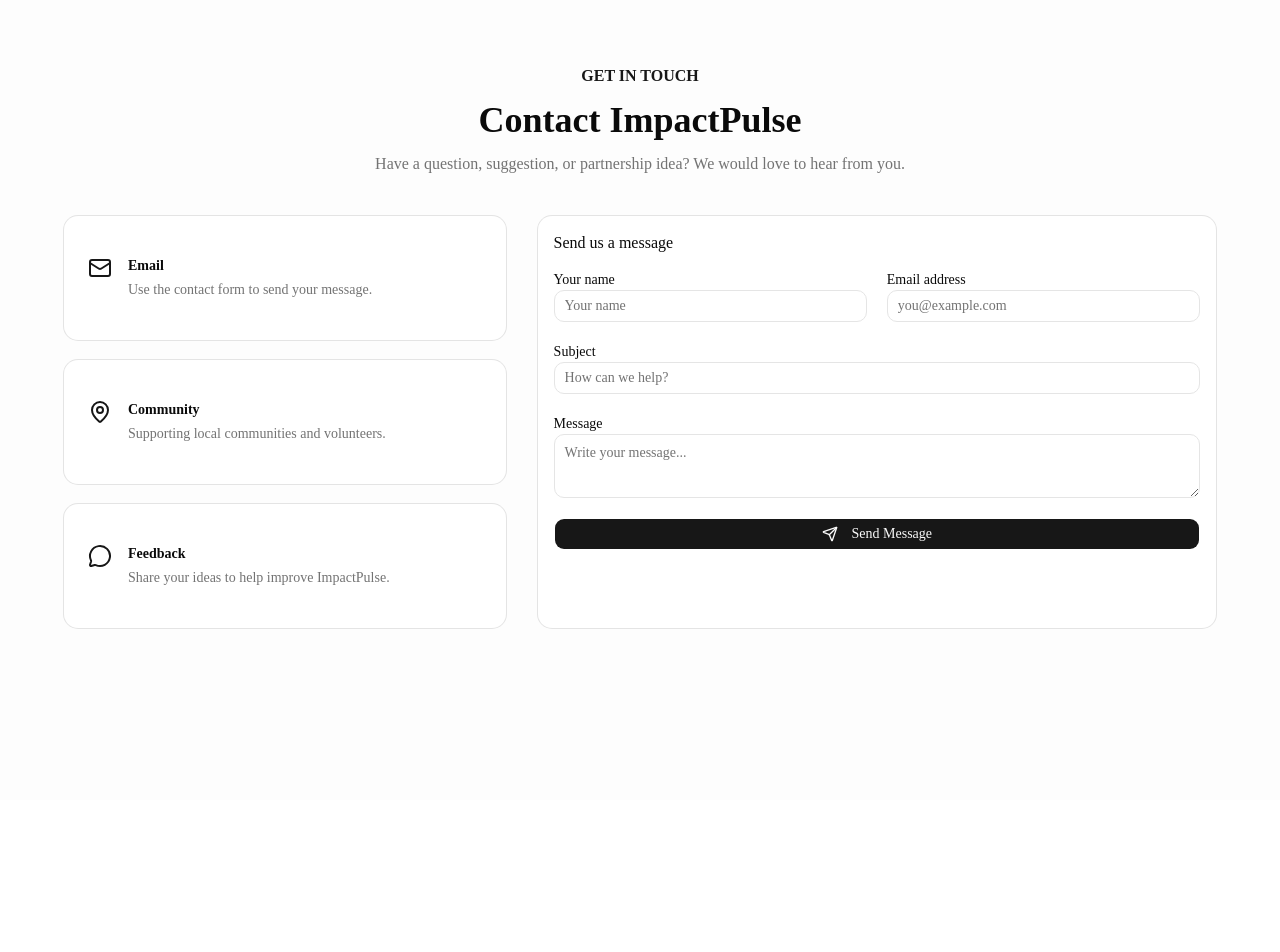
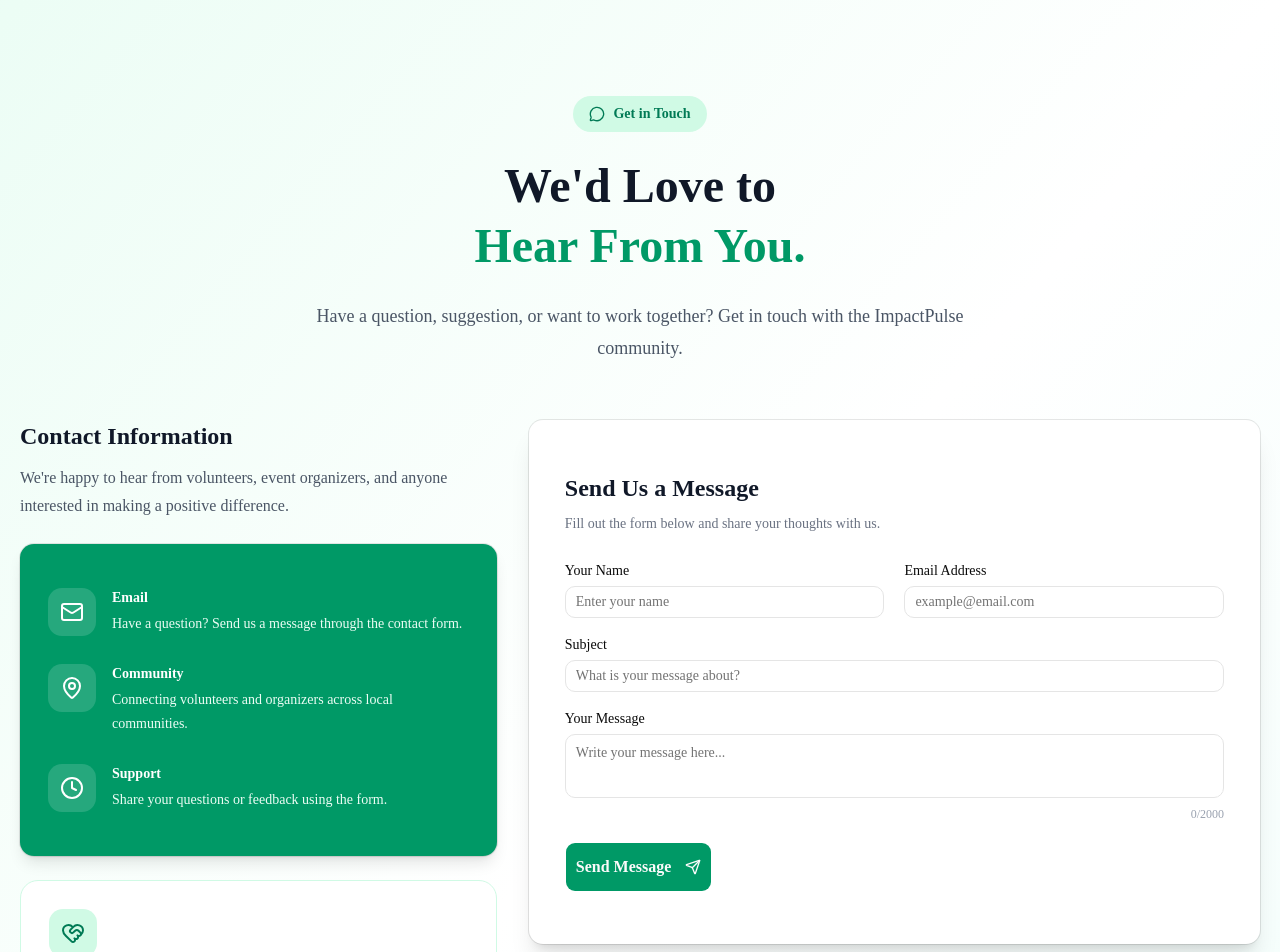
Before and after one commit to Irfan-Rakib/ImpactPulse-client, a Next.js app: page /contact in a window 1280 px wide. Shown: the top 952 px of the page. Before the commit the page ends 800 px from the top, so only its background shows below. Built offline with nearby package versions, Linux system fonts and the light colour scheme.

Commit message:
ipdated about, contact page

```diff
--- a/src/app/(auth)/login/page.tsx
+++ b/src/app/(auth)/login/page.tsx
@@ -21,6 +21,7 @@ export default function LoginPage() {
 
   const [email, setEmail] = useState("");
   const [password, setPassword] = useState("");
+
   const [showPassword, setShowPassword] = useState(false);
 
   const [loading, setLoading] = useState(false);
@@ -59,7 +60,9 @@ export default function LoginPage() {
       router.refresh();
     } catch (err) {
       setError(
-        err instanceof Error ? err.message : "Login failed. Please try again.",
+        err instanceof Error
+          ? err.message
+          : "Something went wrong. Please try again.",
       );
     } finally {
       setLoading(false);
@@ -97,20 +100,20 @@ export default function LoginPage() {
         return;
       }
 
-      throw new Error("Google authorization URL was not returned.");
+      throw new Error("Google login URL was not returned.");
     } catch (err) {
-      setError(
-        err instanceof Error ? err.message : "Unable to login with Google.",
-      );
+      setError(err instanceof Error ? err.message : "Google login failed.");
+
       setGoogleLoading(false);
     }
   };
 
   return (
     <main className="min-h-screen bg-gradient-to-br from-emerald-50 via-white to-teal-50 px-4 py-12">
-      <div className="mx-auto grid w-full max-w-6xl items-center gap-12 lg:grid-cols-2">
-        {/* Left Section */}
+      <div className=" mx-auto grid w-full max-w-6xl items-center gap-12 lg:grid-cols-2">
+        {/* LEFT INFORMATION SECTION */}
         <section className="hidden lg:block">
+          {/* Logo */}
           <Link href="/" className="mb-10 inline-flex items-center gap-2">
             <div className="rounded-xl bg-emerald-600 p-3 text-white">
               <HeartHandshake className="h-7 w-7" />
@@ -121,37 +124,41 @@ export default function LoginPage() {
             </span>
           </Link>
 
+          {/* Heading */}
           <h1 className="mb-6 text-5xl font-extrabold leading-tight text-gray-900">
-            Welcome
+            Welcome Back.
             <br />
-            Back to
+            Continue Your
             <br />
-            <span className="text-emerald-600">ImpactPulse.</span>
+            <span className="text-emerald-600">Journey of Impact.</span>
           </h1>
 
+          {/* Description */}
           <p className="max-w-lg text-lg leading-8 text-gray-600">
-            Your contribution matters. Sign in to discover social development
+            Your community needs people like you. Sign in to discover meaningful
             events, connect with volunteers, and continue making a positive
-            impact in your community.
+            difference in people&apos;s lives.
           </p>
 
+          {/* Feature Badges */}
           <div className="mt-8 flex flex-wrap gap-3">
             <span className="rounded-full bg-emerald-100 px-4 py-2 text-sm font-medium text-emerald-700">
-              Help Your Community
+              Community Service
             </span>
 
             <span className="rounded-full bg-teal-100 px-4 py-2 text-sm font-medium text-teal-700">
-              Join Events
+              Volunteer Together
             </span>
 
             <span className="rounded-full bg-sky-100 px-4 py-2 text-sm font-medium text-sky-700">
-              Make a Difference
+              Make an Impact
             </span>
           </div>
         </section>
 
-        {/* Login Form */}
+        {/* RIGHT LOGIN FORM */}
         <section className="w-full">
+          {/* Mobile Logo */}
           <div className="mb-6 text-center lg:hidden">
             <Link href="/" className="inline-flex items-center gap-2">
               <div className="rounded-xl bg-emerald-600 p-2 text-white">
@@ -171,13 +178,13 @@ export default function LoginPage() {
               </CardTitle>
 
               <CardDescription>
-                Login to your ImpactPulse account.
+                Login to your account and continue making a positive impact.
               </CardDescription>
             </CardHeader>
 
             <CardContent>
-              {/* Email Login */}
               <form onSubmit={handleLogin} className="space-y-5">
+                {/* Email */}
                 <div className="space-y-2">
                   <Label htmlFor="email">Email Address</Label>
 
@@ -192,13 +199,22 @@ export default function LoginPage() {
                       value={email}
                       onChange={(e) => setEmail(e.target.value)}
                       required
+                      autoComplete="email"
                     />
                   </div>
                 </div>
 
+                {/* Password */}
                 <div className="space-y-2">
                   <div className="flex items-center justify-between">
                     <Label htmlFor="password">Password</Label>
+
+                    <Link
+                      href="/forgot-password"
+                      className="text-sm font-medium text-emerald-600 hover:underline"
+                    >
+                      Forgot Password?
+                    </Link>
                   </div>
 
                   <div className="relative">
@@ -212,6 +228,7 @@ export default function LoginPage() {
                       value={password}
                       onChange={(e) => setPassword(e.target.value)}
                       required
+                      autoComplete="current-password"
                     />
 
                     <button
@@ -241,6 +258,7 @@ export default function LoginPage() {
                   </div>
                 )}
 
+                {/* Login Button */}
                 <Button
                   type="submit"
                   disabled={loading || googleLoading}
@@ -249,21 +267,25 @@ export default function LoginPage() {
                   {loading ? (
                     <>
                       <Loader2 className="mr-2 h-5 w-5 animate-spin" />
-                      Logging in...
+                      Signing In...
                     </>
                   ) : (
                     "Login"
                   )}
                 </Button>
               </form>
+
               {/* Divider */}
               <div className="my-6 flex items-center gap-4">
                 <div className="h-px flex-1 bg-gray-200" />
+
                 <span className="text-sm text-gray-400">
                   OR CONTINUE WITH GOOGLE
                 </span>
+
                 <div className="h-px flex-1 bg-gray-200" />
               </div>
+
               {/* Google Login */}
               <Button
                 type="button"
@@ -298,7 +320,10 @@ export default function LoginPage() {
                     />
                   </svg>
                 )}
-                Continue with Google
+
+                {googleLoading
+                  ? "Connecting to Google..."
+                  : "Continue with Google"}
               </Button>
 
               {/* Register Link */}
@@ -308,10 +333,11 @@ export default function LoginPage() {
                   href="/register"
                   className="font-semibold text-emerald-600 hover:underline"
                 >
-                  Create Account
+                  Create an Account
                 </Link>
               </div>
 
+              {/* Home Link */}
               <div className="mt-5 text-center">
                 <Link
                   href="/"
--- a/src/app/contact/page.tsx
+++ b/src/app/contact/page.tsx
@@ -1,192 +1,285 @@
 "use client";
 
-import { FormEvent, useState } from "react";
-import { Mail, MapPin, MessageCircle, Send, Loader2 } from "lucide-react";
+import { useState, type FormEvent } from "react";
+import Link from "next/link";
+import {
+  HeartHandshake,
+  Mail,
+  MapPin,
+  MessageCircle,
+  Send,
+  Clock,
+  CheckCircle2,
+  Phone,
+} from "lucide-react";
 
 import { Button } from "@/components/ui/button";
-import { Card, CardContent, CardHeader, CardTitle } from "@/components/ui/card";
 import { Input } from "@/components/ui/input";
+import { Label } from "@/components/ui/label";
 import { Textarea } from "@/components/ui/textarea";
+import { Card, CardContent } from "@/components/ui/card";
 
 export default function ContactPage() {
-  const [form, setForm] = useState({
-    name: "",
-    email: "",
-    subject: "",
-    message: "",
-  });
+  const [name, setName] = useState("");
+  const [email, setEmail] = useState("");
+  const [subject, setSubject] = useState("");
+  const [message, setMessage] = useState("");
 
   const [success, setSuccess] = useState("");
-  const [loading, setLoading] = useState(false);
+  const [error, setError] = useState("");
 
-  function handleChange(
-    e: React.ChangeEvent<HTMLInputElement | HTMLTextAreaElement>,
-  ) {
-    setForm((previous) => ({
-      ...previous,
-      [e.target.name]: e.target.value,
-    }));
-  }
+  const handleSubmit = (e: FormEvent<HTMLFormElement>) => {
+    e.preventDefault();
 
-  async function handleSubmit(e: FormEvent<HTMLFormElement>) {
-    e.preventDefault();
-    setLoading(true);
+    setError("");
     setSuccess("");
 
-    // Frontend-only demonstration. No email is sent yet.
-    await new Promise((resolve) => setTimeout(resolve, 500));
+    if (!name.trim() || !email.trim() || !subject.trim() || !message.trim()) {
+      setError("Please fill in all fields.");
+      return;
+    }
 
+    // Frontend demo only: no message is sent to a server yet.
     setSuccess(
-      "Your message has been validated. Message delivery will be available after the contact API is connected.",
+      "Thank you for contacting ImpactPulse! The form is currently a demo and your message has not been sent.",
     );
 
-    setForm({
-      name: "",
-      email: "",
-      subject: "",
-      message: "",
-    });
-
-    setLoading(false);
-  }
+    setName("");
+    setEmail("");
+    setSubject("");
+    setMessage("");
+  };
 
   return (
-    <main className="min-h-screen bg-muted/20 px-4 py-16">
-      <div className="mx-auto max-w-6xl">
-        <div className="mb-10 text-center">
-          <p className="font-semibold text-primary">GET IN TOUCH</p>
-          <h1 className="mt-3 text-4xl font-bold">Contact ImpactPulse</h1>
-          <p className="mx-auto mt-3 max-w-xl text-muted-foreground">
-            Have a question, suggestion, or partnership idea? We would love to
-            hear from you.
+    <main className="min-h-screen bg-gradient-to-br from-emerald-50 via-white to-teal-50">
+      {/* Hero */}
+      <section className="px-5 pb-14 pt-20 text-center sm:pt-24">
+        <div className="mx-auto max-w-3xl">
+          <div className="mb-6 inline-flex items-center gap-2 rounded-full bg-emerald-100 px-4 py-2 text-sm font-semibold text-emerald-700">
+            <MessageCircle className="h-4 w-4" />
+            Get in Touch
+          </div>
+
+          <h1 className="text-4xl font-extrabold leading-tight text-gray-900 sm:text-5xl">
+            We&apos;d Love to
+            <span className="block text-emerald-600">Hear From You.</span>
+          </h1>
+
+          <p className="mx-auto mt-6 max-w-2xl text-base leading-8 text-gray-600 sm:text-lg">
+            Have a question, suggestion, or want to work together? Get in touch
+            with the ImpactPulse community.
           </p>
         </div>
+      </section>
 
-        <div className="grid gap-8 md:grid-cols-5">
-          <div className="space-y-5 md:col-span-2">
-            <Card>
-              <CardContent className="flex gap-4 p-6">
-                <Mail className="h-6 w-6 text-primary" />
+      {/* Contact Information + Form */}
+      <section className="mx-auto grid max-w-7xl gap-8 px-5 pb-20 lg:grid-cols-5">
+        {/* Left Information */}
+        <div className="space-y-6 lg:col-span-2">
+          <div>
+            <h2 className="text-2xl font-bold text-gray-900">
+              Contact Information
+            </h2>
+
+            <p className="mt-3 leading-7 text-gray-600">
+              We&apos;re happy to hear from volunteers, event organizers, and
+              anyone interested in making a positive difference.
+            </p>
+          </div>
+
+          <Card className="border-0 bg-emerald-600 text-white shadow-lg">
+            <CardContent className="space-y-7 p-7">
+              <div className="flex items-start gap-4">
+                <div className="rounded-xl bg-white/15 p-3">
+                  <Mail className="h-6 w-6" />
+                </div>
+
                 <div>
-                  <h2 className="font-semibold">Email</h2>
-                  <p className="mt-1 text-sm text-muted-foreground">
-                    Use the contact form to send your message.
+                  <h3 className="font-semibold">Email</h3>
+                  <p className="mt-1 text-sm leading-6 text-emerald-50">
+                    Have a question? Send us a message through the contact form.
                   </p>
                 </div>
-              </CardContent>
-            </Card>
+              </div>
 
-            <Card>
-              <CardContent className="flex gap-4 p-6">
-                <MapPin className="h-6 w-6 text-primary" />
+              <div className="flex items-start gap-4">
+                <div className="rounded-xl bg-white/15 p-3">
+                  <MapPin className="h-6 w-6" />
+                </div>
+
                 <div>
-                  <h2 className="font-semibold">Community</h2>
-                  <p className="mt-1 text-sm text-muted-foreground">
-                    Supporting local communities and volunteers.
+                  <h3 className="font-semibold">Community</h3>
+                  <p className="mt-1 text-sm leading-6 text-emerald-50">
+                    Connecting volunteers and organizers across local
+                    communities.
                   </p>
                 </div>
-              </CardContent>
-            </Card>
+              </div>
 
-            <Card>
-              <CardContent className="flex gap-4 p-6">
-                <MessageCircle className="h-6 w-6 text-primary" />
+              <div className="flex items-start gap-4">
+                <div className="rounded-xl bg-white/15 p-3">
+                  <Clock className="h-6 w-6" />
+                </div>
+
                 <div>
-                  <h2 className="font-semibold">Feedback</h2>
-                  <p className="mt-1 text-sm text-muted-foreground">
-                    Share your ideas to help improve ImpactPulse.
+                  <h3 className="font-semibold">Support</h3>
+                  <p className="mt-1 text-sm leading-6 text-emerald-50">
+                    Share your questions or feedback using the form.
                   </p>
                 </div>
-              </CardContent>
-            </Card>
+              </div>
+            </CardContent>
+          </Card>
+
+          {/* Extra Message */}
+          <div className="rounded-2xl border border-emerald-100 bg-white p-7">
+            <div className="mb-4 flex h-12 w-12 items-center justify-center rounded-xl bg-emerald-100 text-emerald-700">
+              <HeartHandshake className="h-6 w-6" />
+            </div>
+
+            <h3 className="text-lg font-bold text-gray-900">
+              Let&apos;s Create an Impact
+            </h3>
+
+            <p className="mt-2 text-sm leading-7 text-gray-600">
+              Every idea matters. Your feedback can help us make community
+              volunteering better and more accessible.
+            </p>
           </div>
+        </div>
 
-          <Card className="md:col-span-3">
-            <CardHeader>
-              <CardTitle>Send us a message</CardTitle>
-            </CardHeader>
+        {/* Right Contact Form */}
+        <div className="lg:col-span-3">
+          <Card className="border-0 shadow-xl">
+            <CardContent className="p-6 sm:p-9">
+              <div className="mb-7">
+                <h2 className="text-2xl font-bold text-gray-900">
+                  Send Us a Message
+                </h2>
 
-            <CardContent>
+                <p className="mt-2 text-sm leading-6 text-gray-500">
+                  Fill out the form below and share your thoughts with us.
+                </p>
+              </div>
+
               <form onSubmit={handleSubmit} className="space-y-5">
+                {/* Name and Email */}
                 <div className="grid gap-5 sm:grid-cols-2">
                   <div className="space-y-2">
-                    <label htmlFor="name" className="text-sm font-medium">
-                      Your name
-                    </label>
+                    <Label htmlFor="name">Your Name</Label>
+
                     <Input
                       id="name"
-                      name="name"
-                      value={form.name}
-                      onChange={handleChange}
-                      placeholder="Your name"
+                      placeholder="Enter your name"
+                      value={name}
+                      onChange={(e) => setName(e.target.value)}
                       required
+                      maxLength={100}
                     />
                   </div>
 
                   <div className="space-y-2">
-                    <label htmlFor="email" className="text-sm font-medium">
-                      Email address
-                    </label>
+                    <Label htmlFor="email">Email Address</Label>
+
                     <Input
                       id="email"
-                      name="email"
                       type="email"
-                      value={form.email}
-                      onChange={handleChange}
-                      placeholder="you@example.com"
+                      placeholder="example@email.com"
+                      value={email}
+                      onChange={(e) => setEmail(e.target.value)}
                       required
                     />
                   </div>
                 </div>
 
+                {/* Subject */}
                 <div className="space-y-2">
-                  <label htmlFor="subject" className="text-sm font-medium">
-                    Subject
-                  </label>
+                  <Label htmlFor="subject">Subject</Label>
+
                   <Input
                     id="subject"
-                    name="subject"
-                    value={form.subject}
-                    onChange={handleChange}
-                    placeholder="How can we help?"
+                    placeholder="What is your message about?"
+                    value={subject}
+                    onChange={(e) => setSubject(e.target.value)}
                     required
+                    maxLength={150}
                   />
                 </div>
 
+                {/* Message */}
                 <div className="space-y-2">
-                  <label htmlFor="message" className="text-sm font-medium">
-                    Message
-                  </label>
+                  <Label htmlFor="message">Your Message</Label>
+
                   <Textarea
                     id="message"
-                    name="message"
-                    value={form.message}
-                    onChange={handleChange}
-                    placeholder="Write your message..."
+                    placeholder="Write your message here..."
+                    value={message}
+                    onChange={(e) => setMessage(e.target.value)}
+                    required
                     rows={6}
-                    required
+                    maxLength={2000}
+                    className="resize-none"
                   />
+
+                  <p className="text-right text-xs text-gray-400">
+                    {message.length}/2000
+                  </p>
                 </div>
 
-                {success && (
-                  <p className="rounded-md bg-green-100 p-3 text-sm text-green-800 dark:bg-green-950 dark:text-green-300">
-                    {success}
-                  </p>
+                {/* Error */}
+                {error && (
+                  <div
+                    role="alert"
+                    className="rounded-lg border border-red-200 bg-red-50 p-3 text-sm text-red-600"
+                  >
+                    {error}
+                  </div>
                 )}
 
-                <Button type="submit" className="w-full" disabled={loading}>
-                  {loading ? (
-                    <Loader2 className="mr-2 h-4 w-4 animate-spin" />
-                  ) : (
-                    <Send className="mr-2 h-4 w-4" />
-                  )}
-                  {loading ? "Processing..." : "Send Message"}
+                {/* Success */}
+                {success && (
+                  <div
+                    role="status"
+                    className="flex items-start gap-2 rounded-lg border border-emerald-200 bg-emerald-50 p-3 text-sm text-emerald-700"
+                  >
+                    <CheckCircle2 className="mt-0.5 h-5 w-5 shrink-0" />
+                    <span>{success}</span>
+                  </div>
+                )}
+
+                {/* Submit */}
+                <Button
+                  type="submit"
+                  className="w-full bg-emerald-600 py-6 text-base font-semibold hover:bg-emerald-700 sm:w-auto"
+                >
+                  Send Message
+                  <Send className="ml-2 h-4 w-4" />
                 </Button>
               </form>
             </CardContent>
           </Card>
         </div>
-      </div>
+      </section>
+
+      {/* CTA */}
+      <section className="px-5 pb-20">
+        <div className="mx-auto max-w-5xl rounded-3xl bg-gradient-to-r from-emerald-700 to-teal-600 px-7 py-12 text-center text-white sm:px-12">
+          <h2 className="text-3xl font-bold">Ready to Make a Difference?</h2>
+
+          <p className="mx-auto mt-4 max-w-xl leading-7 text-emerald-50">
+            Explore upcoming social service events and become part of a
+            community that cares.
+          </p>
+
+          <Button
+            asChild
+            size="lg"
+            className="mt-7 bg-white text-emerald-700 hover:bg-emerald-50"
+          >
+            <Link href="/events">Explore Events</Link>
+          </Button>
+        </div>
+      </section>
     </main>
   );
 }
```
Also changed, not shown: src/app/about/page.tsx (+165 -87 lines).
